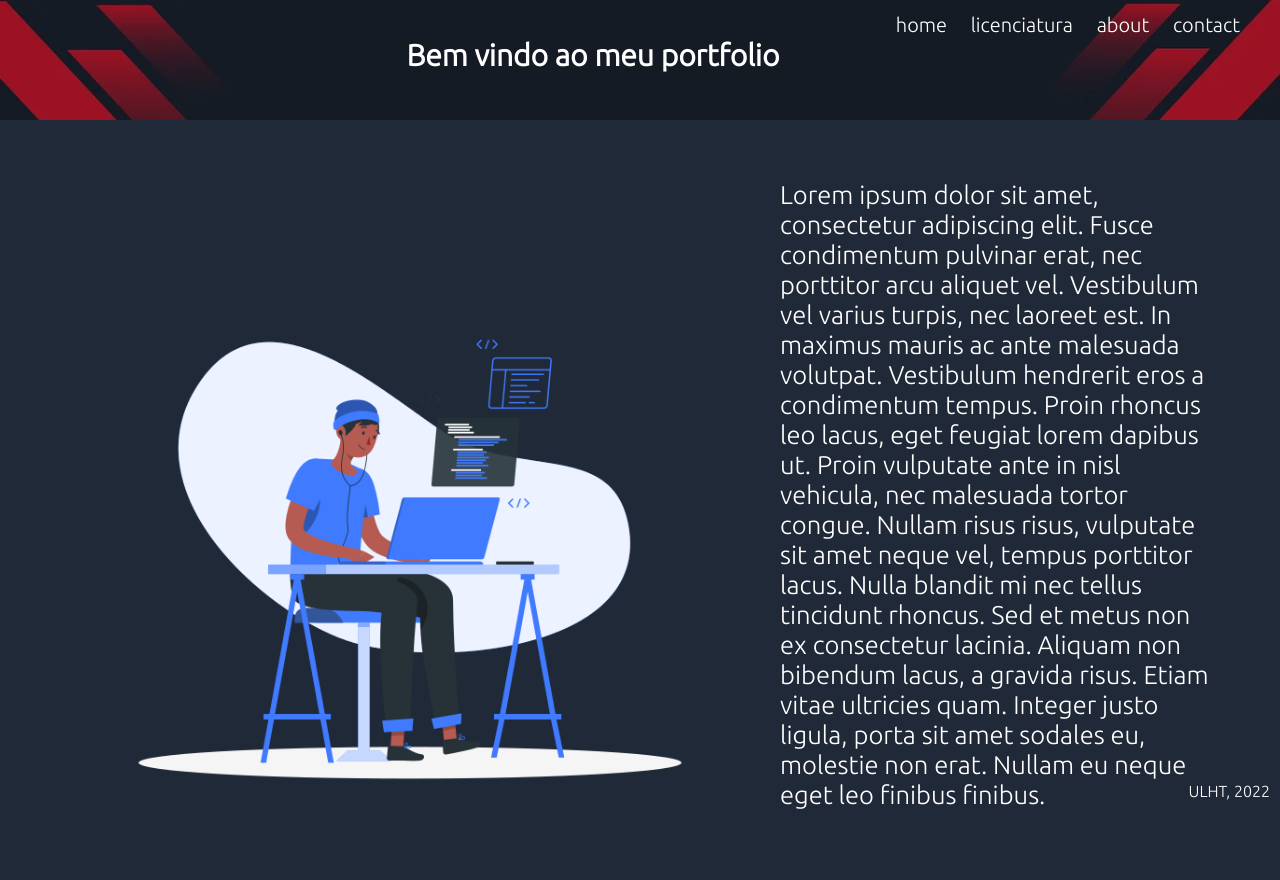
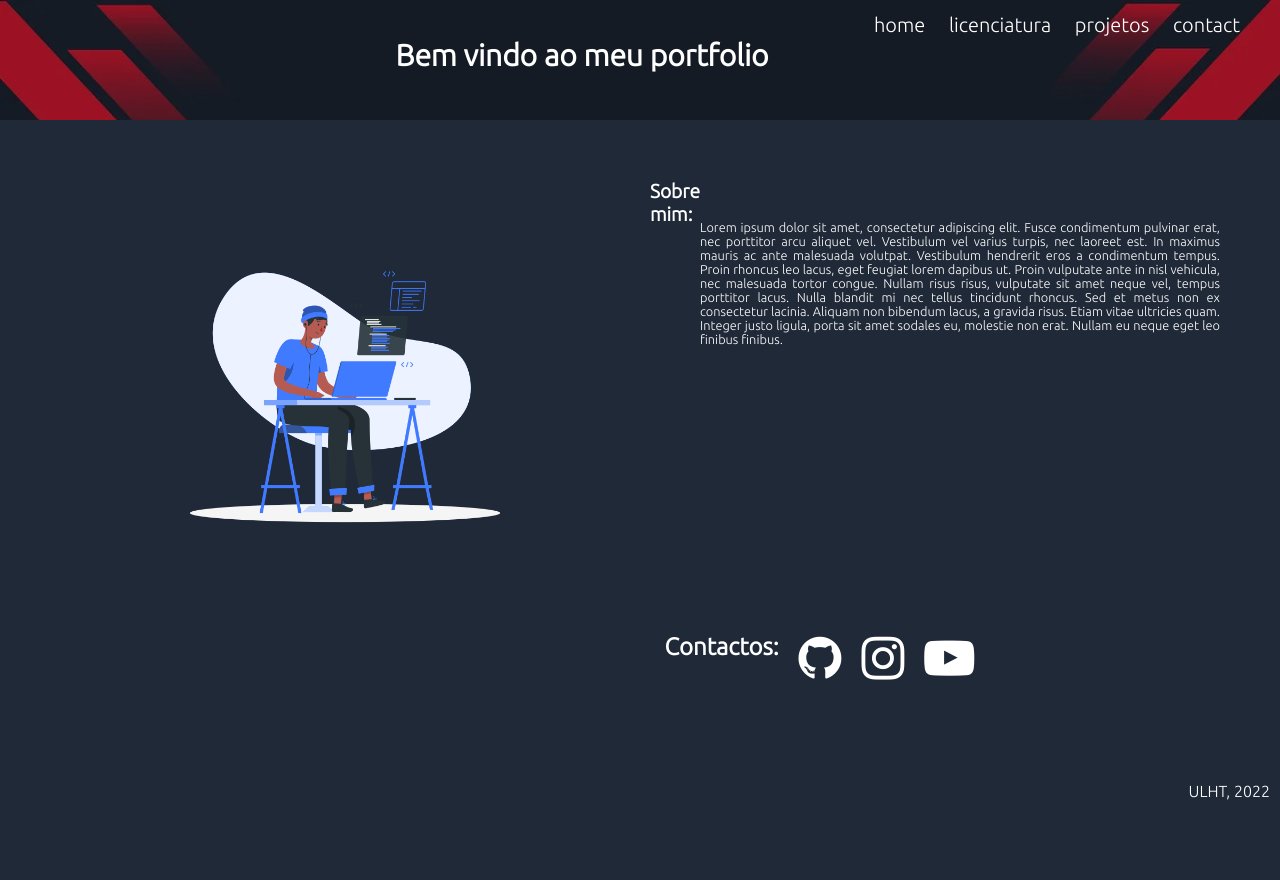
Before and after one commit to Culurio/pw-labs-claudiocosta-a22104010, a Django app: page / in a window 1280 px wide. After the commit the page ends 800 px from the top, so only its background shows below. Run offline with Django 4.2, Linux system fonts and the light colour scheme.

Commit message:
Lab 8 feito mas feio

```diff
--- a/Lab8/portfolio/models.py
+++ b/Lab8/portfolio/models.py
@@ -31,7 +31,7 @@ class Project(models.Model):
     year = models.IntegerField(default=0)
     github = models.URLField()
     video_url = models.URLField()
-    tech = models.URLField()
+    tech = models.CharField(max_length=200)
     skills = models.CharField(max_length=500)
     participants = models.ForeignKey(Student, on_delete=models.CASCADE)
 
--- a/Lab8/portfolio/static/portfolio/css/home.css
+++ b/Lab8/portfolio/static/portfolio/css/home.css
@@ -1,23 +1,41 @@
-.home-container {
-    display: flex;
-    box-sizing: border-box;
-    flex-flow: row wrap;
-    justify-content: space-between;
-    align-items: space-between;
+  .home-container {
+    display: inline-flex;
+    flex-direction: row;
+    flex-wrap: wrap;
+    justify-content: center;
+    align-content: stretch;
+    align-items: stretch;
     padding: 50px;
-  }
-
-
+    }
+    .home-container p {
+      padding-top: 40px;
+    }
   .home-container>div {
     display: flex;
     flex: 1 0 30%;
-    font-size: 2vw;
+    font-size: 1vw;
     justify-content: space-around;
     border-radius: 20px;
-    height: 500px;
+    height: 300px;
     margin: 10px;
+    text-align: justify;
+    text-justify: inter-word;
   }
 
   .home-container img {
-    height: 700px;
+    height: 400px;
   }
+
+  .contacts-container {
+    display: inline-flex;
+    flex-direction: row;
+    flex-wrap: wrap;
+    justify-content: center;
+    align-content: stretch;
+    align-items: stretch;
+    padding: 50px;
+    }
+
+    .contacts-container h2{
+      padding-left: 48vw;
+    }
--- a/Lab8/portfolio/templates/portfolio/home.html
+++ b/Lab8/portfolio/templates/portfolio/home.html
@@ -4,6 +4,8 @@
 {% block extrahead %}
 {% load static %}
 <link rel="stylesheet" href="{% static 'portfolio/css/home.css' %}">
+<meta name="viewport" content="width=device-width, initial-scale=1">
+<link rel="stylesheet" href="https://cdnjs.cloudflare.com/ajax/libs/font-awesome/4.7.0/css/font-awesome.min.css">
 {% endblock %}
 {% block header %}
 {% load static %}
@@ -16,6 +18,7 @@
         <img src="{% static '/portfolio/images/hero-image.png' %}" alt="Banner Photo">
     </div>
     <div>
+        <h2>Sobre mim:</h2>
         <p>Lorem ipsum dolor sit amet, consectetur adipiscing elit. Fusce condimentum pulvinar erat, nec porttitor arcu aliquet vel.
              Vestibulum vel varius turpis, nec laoreet est. In maximus mauris ac ante malesuada volutpat.
               Vestibulum hendrerit eros a condimentum tempus. Proin rhoncus leo lacus, eget feugiat lorem dapibus ut.
@@ -26,6 +29,12 @@
         </p>
     </div>
 </div>
+<div class="contacts-container">
+    <h2>Contactos:</h2>
+    <a href="https://github.com/Culurio"><i class="fa fa-github" style="font-size:50px;color:white;padding-left: 20px;"></i></a>
+    <a href="https://www.instagram.com/clurio_costa/"><i class="fa fa-instagram" style="font-size:50px;color:white;padding-left: 20px;"></i></i></a>
+    <a href="https://www.youtube.com/channel/UCTfTfOQJVHAq2dsGHl4uHyg"><i class="fa fa-youtube-play" style="font-size:50px;color:white;padding-left: 20px;"></i></a>
+</div>
 
 
 {% endblock %}
--- a/Lab8/portfolio/templates/portfolio/layout.html
+++ b/Lab8/portfolio/templates/portfolio/layout.html
@@ -20,7 +20,7 @@
                 <ul>
                     <li><a href="{% url 'portfolio:home' %}">home</a></li>
                     <li><a href="{% url 'portfolio:licenciatura' %}">licenciatura</a></li>
-                    <li><a href="">about</a></li>
+                    <li><a href="{% url 'portfolio:projetos' %}">projetos</a></li>
                     <li><a href="">contact</a></li>
                 </ul>
                 {% block header %}
--- a/Lab8/portfolio/urls.py
+++ b/Lab8/portfolio/urls.py
@@ -6,4 +6,5 @@ app_name = 'portfolio'
 urlpatterns = [
     path('', views.home_page_view, name='home'),
     path('licenciatura', views.licenciatura_page_view, name='licenciatura'),
+    path('projetos', views.projects_page_view, name='projetos'),
 ]
--- a/Lab8/portfolio/views.py
+++ b/Lab8/portfolio/views.py
@@ -2,7 +2,7 @@
 from django.shortcuts import render
 import datetime
 
-from portfolio.models import Subject, Teacher
+from portfolio.models import Subject, Teacher, Project
 
 def home_page_view(request):
     agora = datetime.datetime.now()
@@ -21,3 +21,11 @@ def licenciatura_page_view(request):
         'cadeiras':Subject.objects.all().order_by('year','semester')[:3],
     }
     return render(request, 'portfolio/licenciatura.html',context)
+
+def projects_page_view(request):
+    agora = datetime.datetime.now()
+    local = 'Lisboa'
+    context = {
+        'projects':Project.objects.all(),
+    }
+    return render(request, 'portfolio/projects.html',context)
```
Also changed, not shown: Lab8/portfolio/templates/portfolio/projects.html (added, +22 -0 lines), Lab8/db.sqlite3, Lab8/portfolio/migrations/0002_alter_project_tech.py (added).
